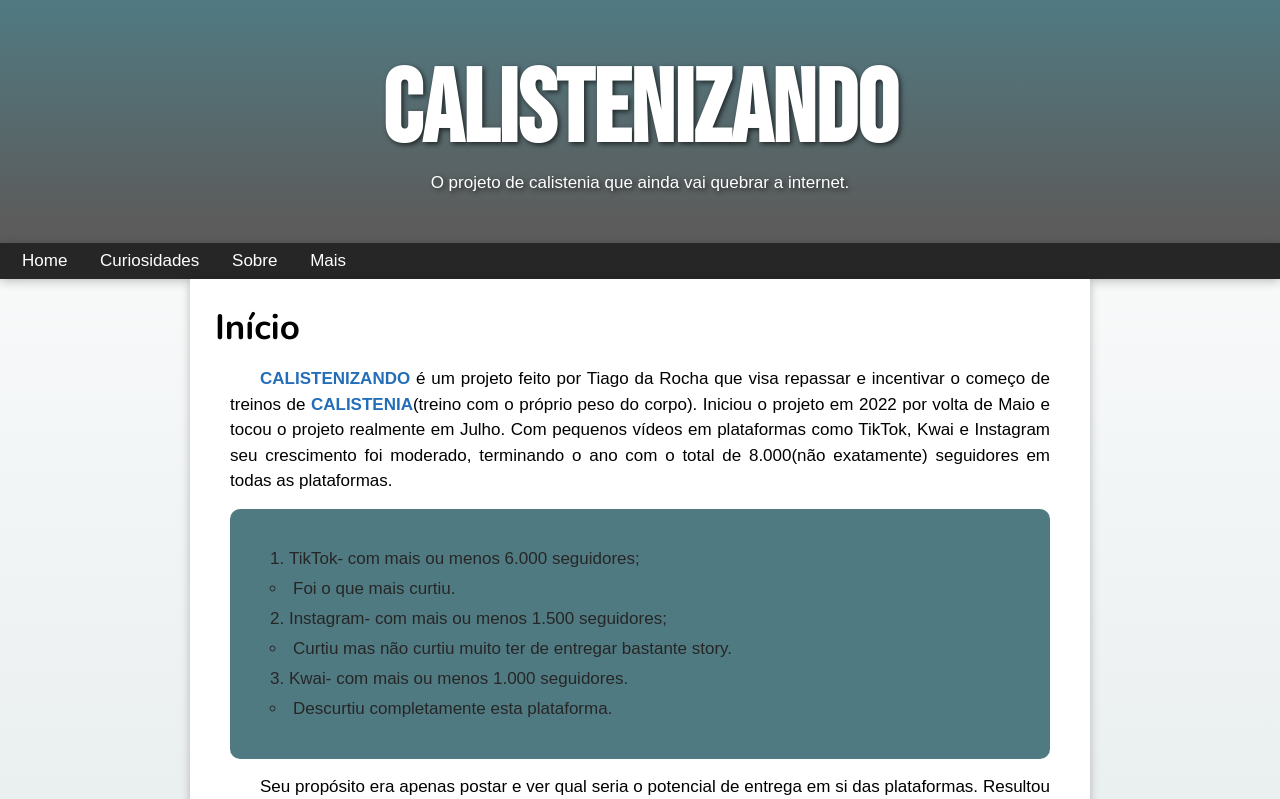
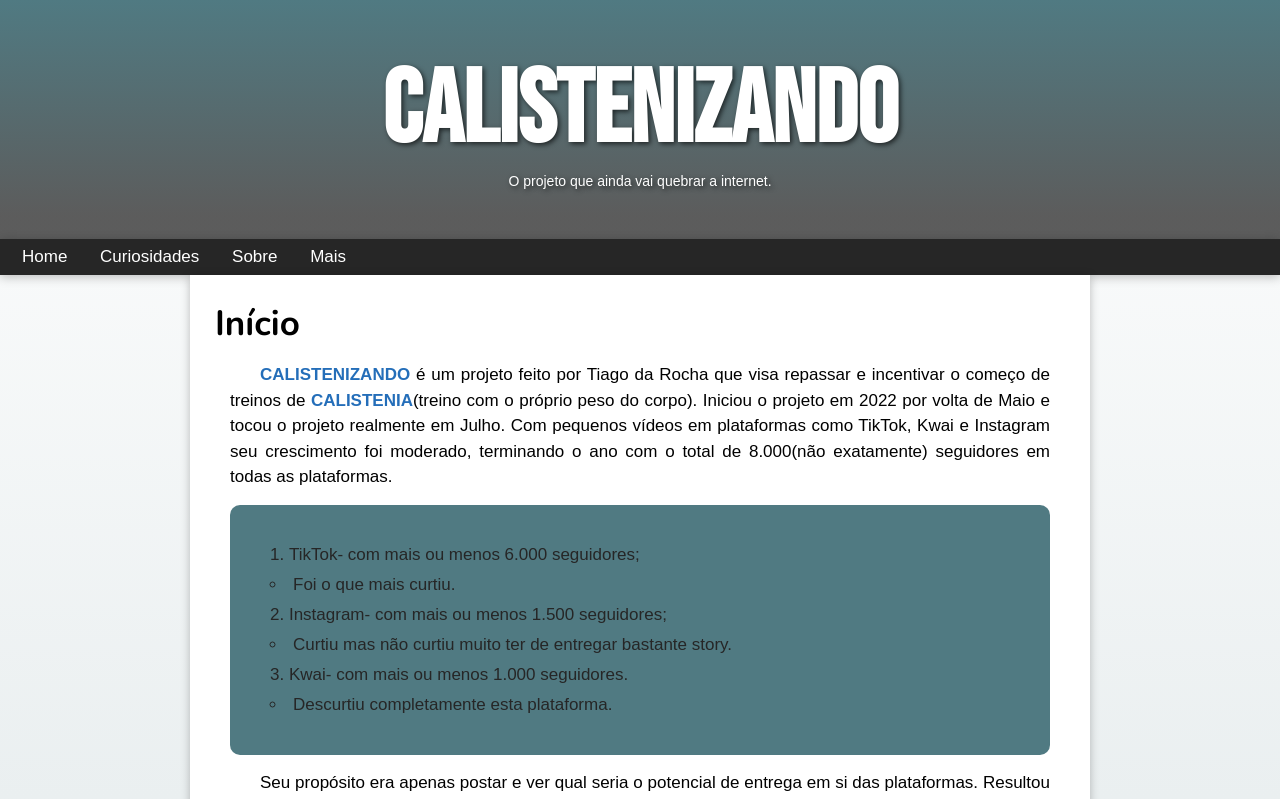
Before and after one commit to Tiago-da-Rocha/Calistenizando, a plain HTML site: page index.html in a window 1280 px wide. Shown: the top 799 px of the page. Drawn offline with nearby package versions, Linux system fonts and the light colour scheme.

Commit message:
Fonts header

```diff
--- a/index.html
+++ b/index.html
@@ -9,7 +9,7 @@
 <body>
     <header>
         <h1>CALISTENIZANDO</h1>
-        <p>O projeto de calistenia que ainda vai quebrar a internet.</p>
+        <p>O projeto que ainda vai quebrar a internet.</p>
     </header>
 
     <nav>
@@ -128,7 +128,7 @@
         </article>
     </main>
     <footer>
-        Página feita por Tiago da Rocha. Simplesmente o próprio!
+        Página feita por Tiago da Rocha. O próprio!
     </footer>
 </body>
 </html>
--- a/style.css
+++ b/style.css
@@ -61,6 +61,7 @@ header > p {
     margin-left: 10px;
     margin-right: 10px;
     padding-bottom: 50px;
+    font-size: 14px;
 }
 
 /* Barra de Navegação do Site */
```
